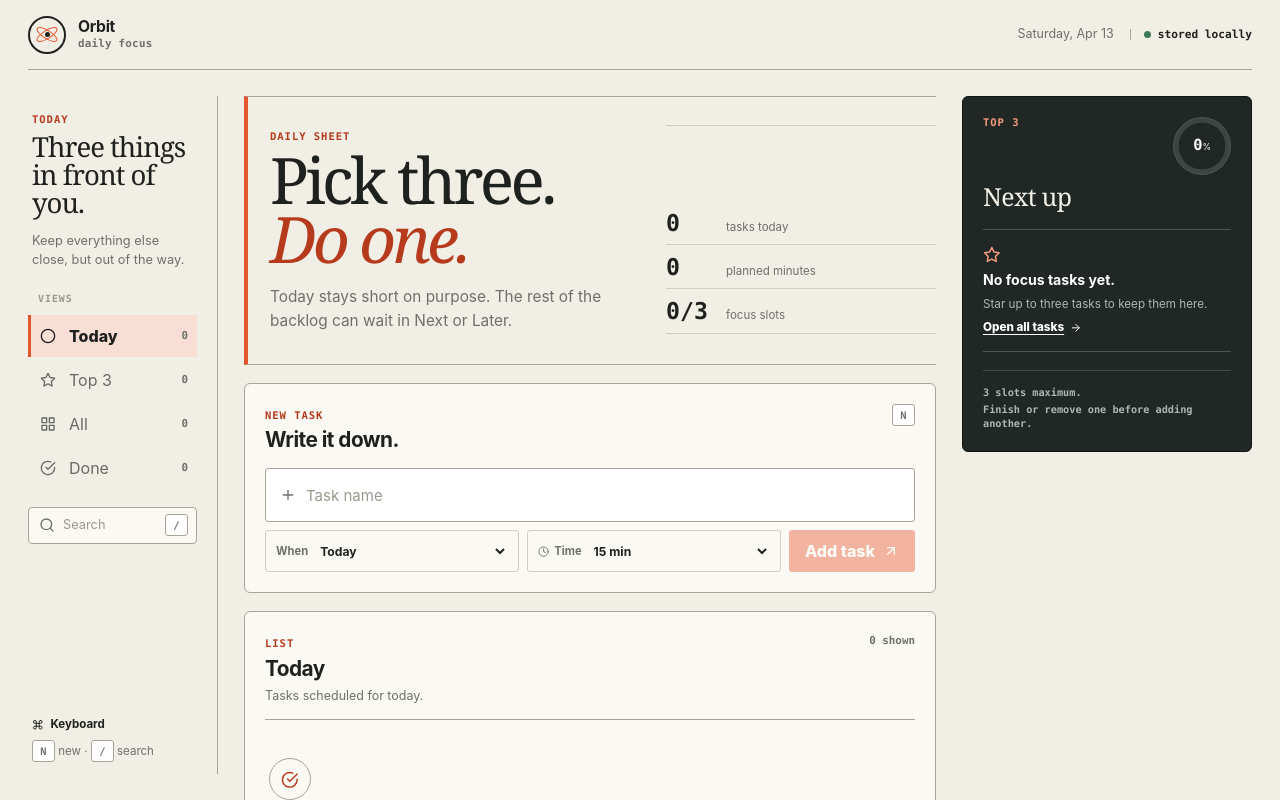
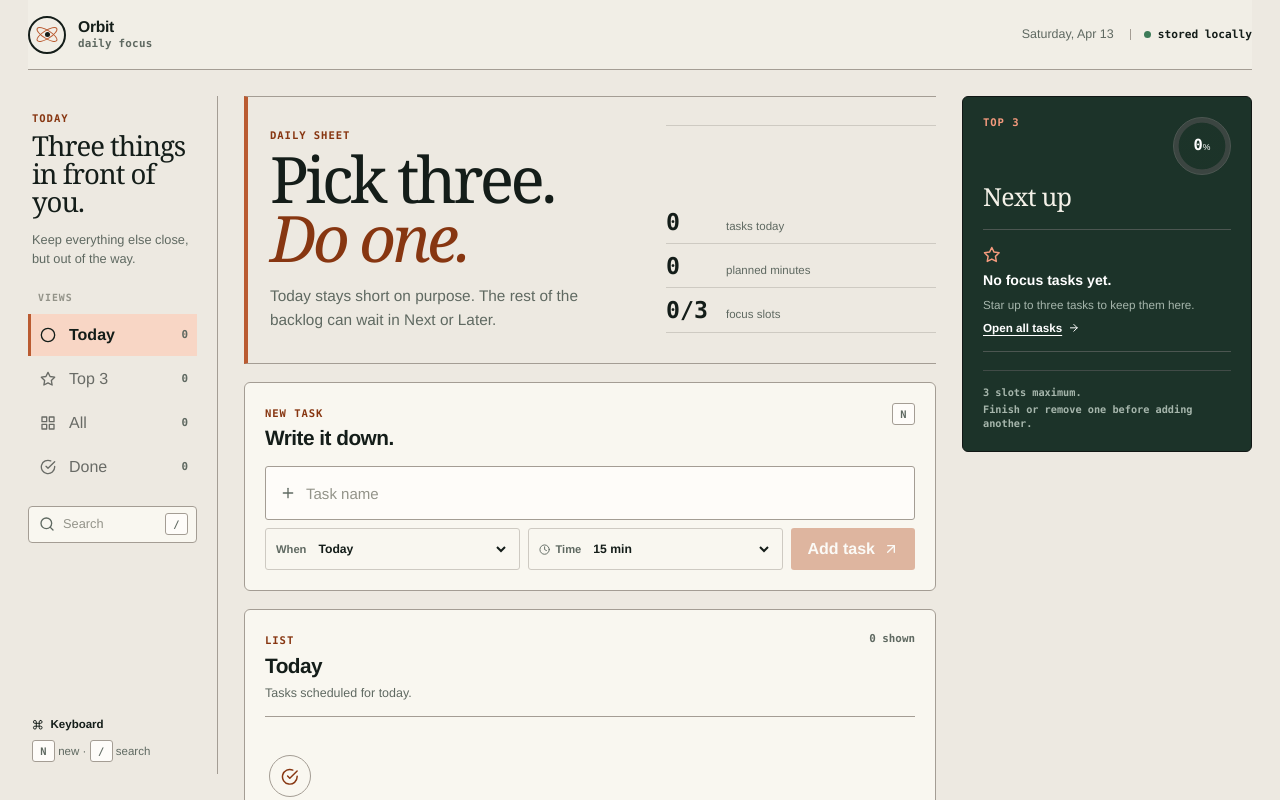
Before and after one commit to MykolaDotsenko/To-Do-List-react-own-implementation, a React (Vite) app: page / in a window 1280 px wide. Shown: the top 800 px of the page. Built offline with nearby package versions, Linux system fonts and the light colour scheme.

Commit message:
Refine Orbit with Nordic premium color and motion tokens

```diff
--- a/src/index.css
+++ b/src/index.css
@@ -1,23 +1,57 @@
 :root {
-  font-family: Inter, ui-sans-serif, system-ui, -apple-system, BlinkMacSystemFont, "Segoe UI", sans-serif;
-  color: #1f211f;
-  background: #f1eee6;
+  font-family: "Avenir Next", Avenir, "Helvetica Neue", Inter, ui-sans-serif, system-ui, -apple-system, BlinkMacSystemFont, "Segoe UI", sans-serif;
+  color: #171c1a;
+  background: #eeece5;
   font-synthesis: none;
   text-rendering: optimizeLegibility;
-  --page: #f1eee6;
-  --paper: #fbf9f3;
-  --paper-strong: #ffffff;
-  --ink: #1f211f;
-  --muted: #6f706b;
-  --quiet: #9a998f;
-  --line: #d2cdc1;
-  --line-strong: #aaa498;
-  --accent: #e4572e;
-  --accent-dark: #b63b1c;
-  --accent-soft: #f8ded4;
-  --focus: #202725;
-  --focus-muted: #aeb7b1;
-  --danger: #b13d38;
+
+  --page: #eeece5;
+  --paper: #f8f6f0;
+  --paper-strong: #fdfcf8;
+  --ink: #171c1a;
+  --muted: #656a66;
+  --quiet: #92958f;
+  --line: #d2cdc3;
+  --line-strong: #aaa49a;
+  --accent: #bb5b38;
+  --accent-dark: #8d3f28;
+  --accent-soft: #f2ded4;
+  --focus: #20352f;
+  --focus-raised: #29423a;
+  --focus-muted: #b5c1ba;
+  --danger: #a8443e;
+  --success: #557363;
+
+  --ease-out: cubic-bezier(.16, 1, .3, 1);
+  --ease-soft: cubic-bezier(.22, .61, .36, 1);
+  --ease-press: cubic-bezier(.2, .8, .2, 1);
+  --duration-fast: 120ms;
+  --duration-ui: 180ms;
+  --duration-move: 260ms;
+
+  --display-font: "Iowan Old Style", "Palatino Linotype", Palatino, Georgia, serif;
+  --mono-font: "SFMono-Regular", Consolas, "Liberation Mono", Menlo, monospace;
+}
+
+@supports (color: oklch(60% .1 40)) {
+  :root {
+    --page: oklch(93.5% .012 88);
+    --paper: oklch(97.5% .009 88);
+    --paper-strong: oklch(99.2% .005 88);
+    --ink: oklch(22% .016 165);
+    --muted: oklch(51% .018 150);
+    --quiet: oklch(66% .014 105);
+    --line: oklch(84% .012 82);
+    --line-strong: oklch(70% .015 75);
+    --accent: oklch(58% .135 43);
+    --accent-dark: oklch(44% .12 42);
+    --accent-soft: oklch(90% .045 48);
+    --focus: oklch(30% .035 164);
+    --focus-raised: oklch(35% .04 164);
+    --focus-muted: oklch(76% .022 160);
+    --danger: oklch(49% .12 25);
+    --success: oklch(50% .055 155);
+  }
 }
 
 * { box-sizing: border-box; }
@@ -42,12 +76,12 @@ body::before {
   inset: 0;
   z-index: -1;
   pointer-events: none;
-  opacity: .24;
+  opacity: .18;
   background-image: repeating-linear-gradient(
     0deg,
     transparent 0,
-    transparent 27px,
-    rgba(69, 64, 55, .045) 28px
+    transparent 31px,
+    color-mix(in oklab, var(--ink) 4%, transparent) 32px
   );
 }
 
@@ -66,7 +100,31 @@ a:focus-visible {
   outline-offset: 3px;
 }
 
-::selection { background: var(--accent-soft); }
+::selection {
+  background: var(--accent-soft);
+  color: var(--ink);
+}
+
+::view-transition-group(*) {
+  animation-duration: var(--duration-move);
+  animation-timing-function: var(--ease-out);
+}
+
+::view-transition-old(root) {
+  animation: orbit-fade-out var(--duration-fast) ease both;
+}
+
+::view-transition-new(root) {
+  animation: orbit-fade-in var(--duration-ui) ease both;
+}
+
+@keyframes orbit-fade-out {
+  to { opacity: .94; }
+}
+
+@keyframes orbit-fade-in {
+  from { opacity: .94; }
+}
 
 @media (prefers-reduced-motion: reduce) {
   *,
@@ -77,4 +135,10 @@ a:focus-visible {
     animation-iteration-count: 1 !important;
     transition-duration: .01ms !important;
   }
+
+  ::view-transition-group(*),
+  ::view-transition-old(root),
+  ::view-transition-new(root) {
+    animation-duration: .01ms !important;
+  }
 }
```
